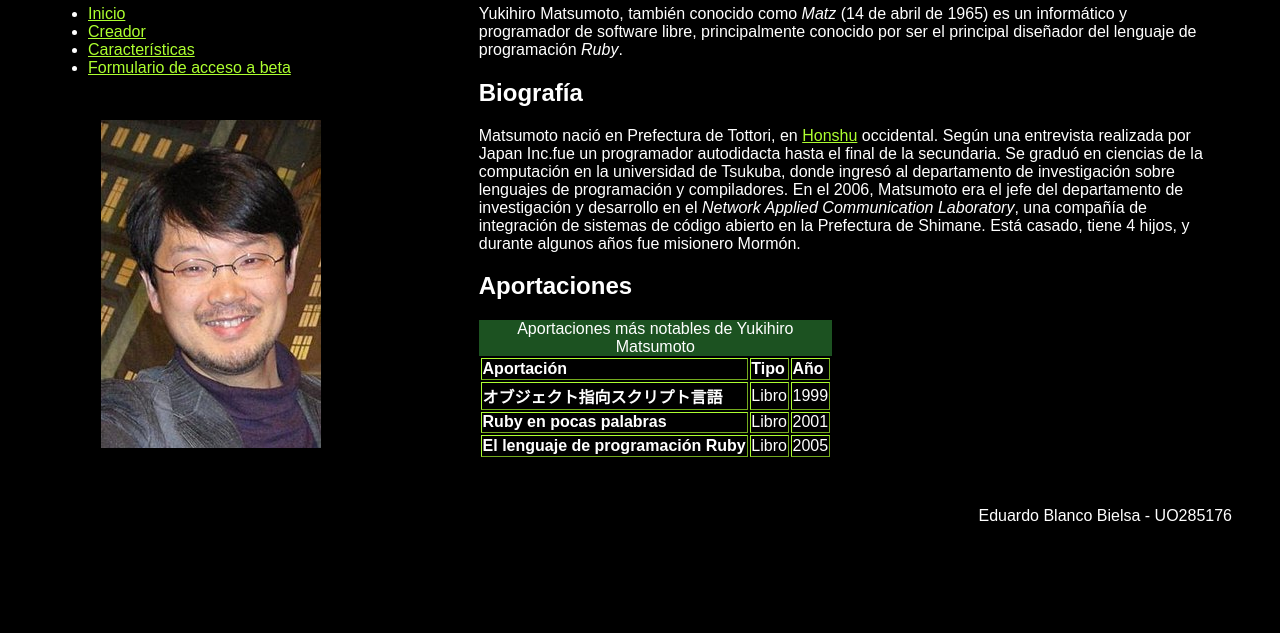
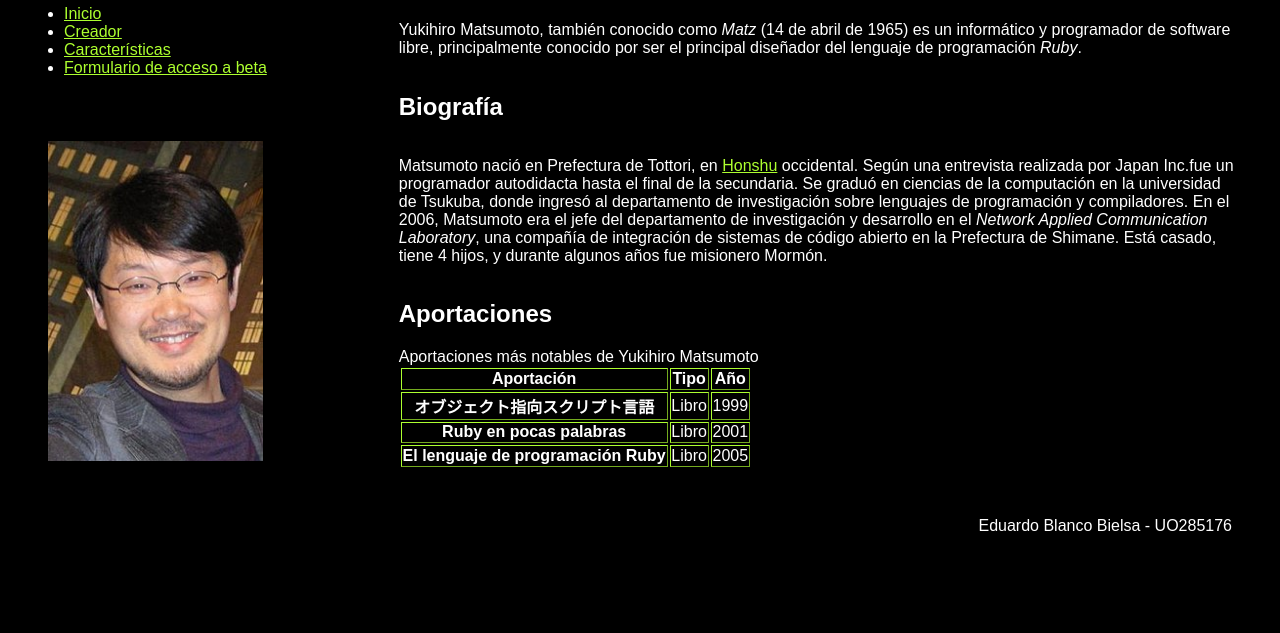
Before and after one commit to gitblanc/SEW-UO285176-L06, a plain HTML site: page practica1/autor.html in a window 1280 px wide. Shown: the part 167-800 px from the top of the page. Drawn offline with Linux system fonts and the light colour scheme.

Commit message:
pagina finalizada

```diff
--- a/practica1/autor.html
+++ b/practica1/autor.html
@@ -31,6 +31,9 @@
             <li><a href="caracteristicas.html">Características</a></li>
             <li><a href="formulario.html">Formulario de acceso a beta</a></li>
         </ul>
+        <aside>
+            <img src="multimedia/archivos_graficos/Yukihiro_Matsumoto.JPG" alt="Yukihiro Matsumoto">
+        </aside>
     </nav>
     <main>
             <h2>¿Quién es Yukihiro Matsumoto?</h2>
@@ -66,9 +69,6 @@
                 </tr>
                 </table>
     </main>
-    <aside>
-        <img src="multimedia/archivos_graficos/Yukihiro_Matsumoto.JPG" alt="Yukihiro Matsumoto">
-    </aside>
     <!-- anadir la sección footer dentro del body despues del párrafo -->
     <footer>
         <p>Eduardo Blanco Bielsa - UO285176</p>
--- a/practica1/estilo/estilo.css
+++ b/practica1/estilo/estilo.css
@@ -33,7 +33,7 @@ a {
 /*Especificidad 001*/
 caption {
   color: white;
-  background-color: #1C5221;
+  background-color: black;
 }
 
 /*Especificidad 001*/
--- a/practica1/estilo/layout.css
+++ b/practica1/estilo/layout.css
@@ -8,7 +8,7 @@ NO USAR MEDIAS ABSOLUTAS, USAR em -> 16 px = 0.625 em
 **/
 
 /*Especificidad 001*/
-header {grid-area: header}
+header {grid-area: header;}
 /*Especificidad 001*/
 nav {grid-area: menu;}
 /*Especificidad 001*/
@@ -30,6 +30,12 @@ body {
 }
 
 /*Especificidad 001*/
+header {
+  display:grid;
+  padding-left: 1em;
+}
+
+/*Especificidad 001*/
 nav, main{
   text-align: left;
 }
@@ -38,27 +44,22 @@ nav, main{
 nav{
   padding-top: 1em;
   padding-bottom: 1em;
-  padding-left: 2.5em;
-  padding-right: 2.5em;
+  padding-left: 1em;
+  padding-right: 1em;
 }
 
 /*Especificidad 001*/
 main{
+  display: grid;
   padding-top: 1em;
   padding-bottom: 1em;
-  padding-left: 4em;
-  padding-right: 4em;
-  overflow: scroll;
-}
-
-/*Especificidad 001*/
-left {
-  max-width: 20%;
-  max-height: 20%;
+  padding-left: 2em;
+  padding-right: 2em;
 }
 
 /*Especificidad 001*/
 footer{
+  display: grid;
   text-align: right;
   padding-top: 1em;
   padding-bottom: 1em;
@@ -68,15 +69,30 @@ footer{
 
 /*Especificidad 001*/
 aside{
-  text-align: center;
-  min-width: 30%;
-  min-height: 30%;
+  padding-top: 3em;
+}
+
+/*Especificidad 001*/
+img {
+  max-width: 20em;
+  max-height: 20em;
+  padding-left: 1.5em;
 }
 
 /*Especificidad 001*/
 video{
-  width: 50%;
-  height: 20%;
-  display: block;
+  width: 80%;
+  height: 80%;
   margin: 0 auto;
 }
+
+/*Especificidad 001*/
+table{
+  text-align: center;
+  display: grid;
+}
+
+/*Especificidad 001*/
+caption{
+  text-align: left;
+}
```
Also changed, not shown: practica1/caracteristicas.html (+3 -3 lines), practica1/formulario.html (+4 -1 lines), practica1/index.html (+3 -3 lines), practica1/multimedia/archivos_graficos/coding.jpg (added), practica1/multimedia/archivos_graficos/rubik.jpg (added).
